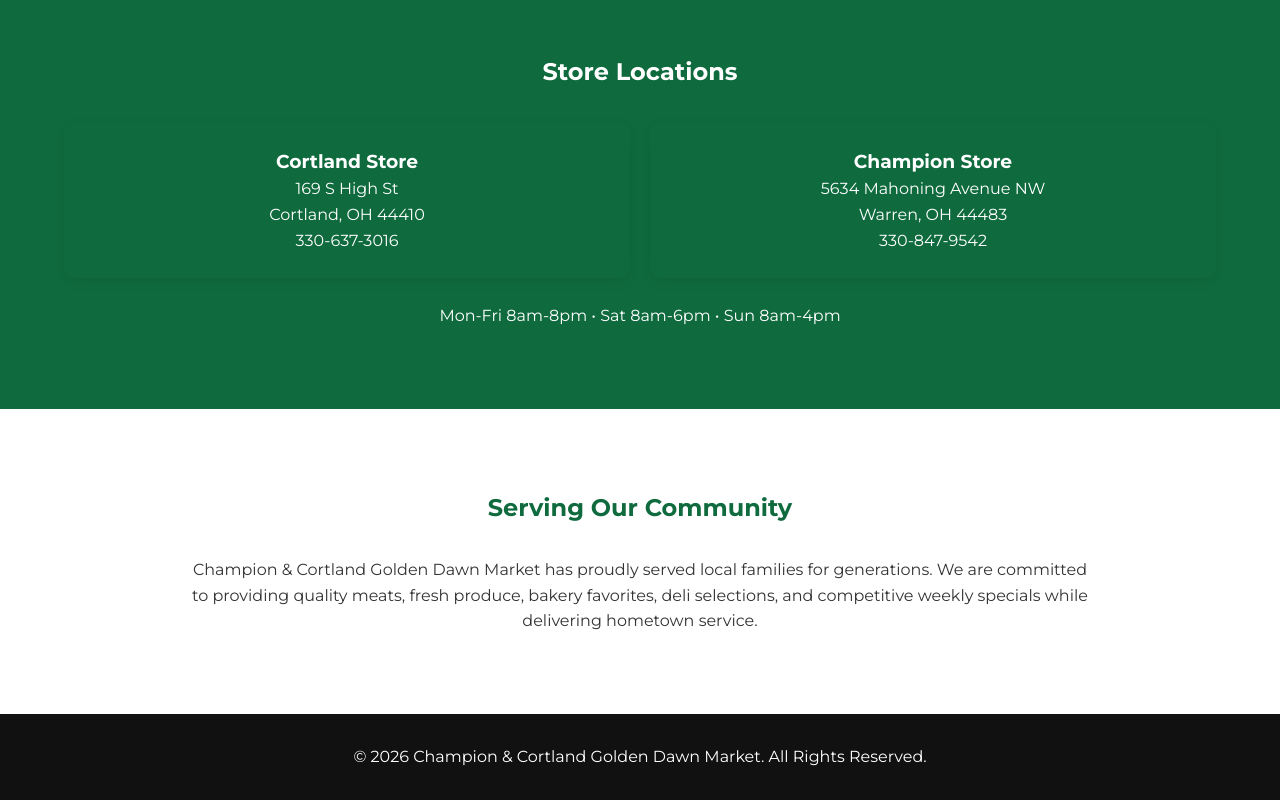
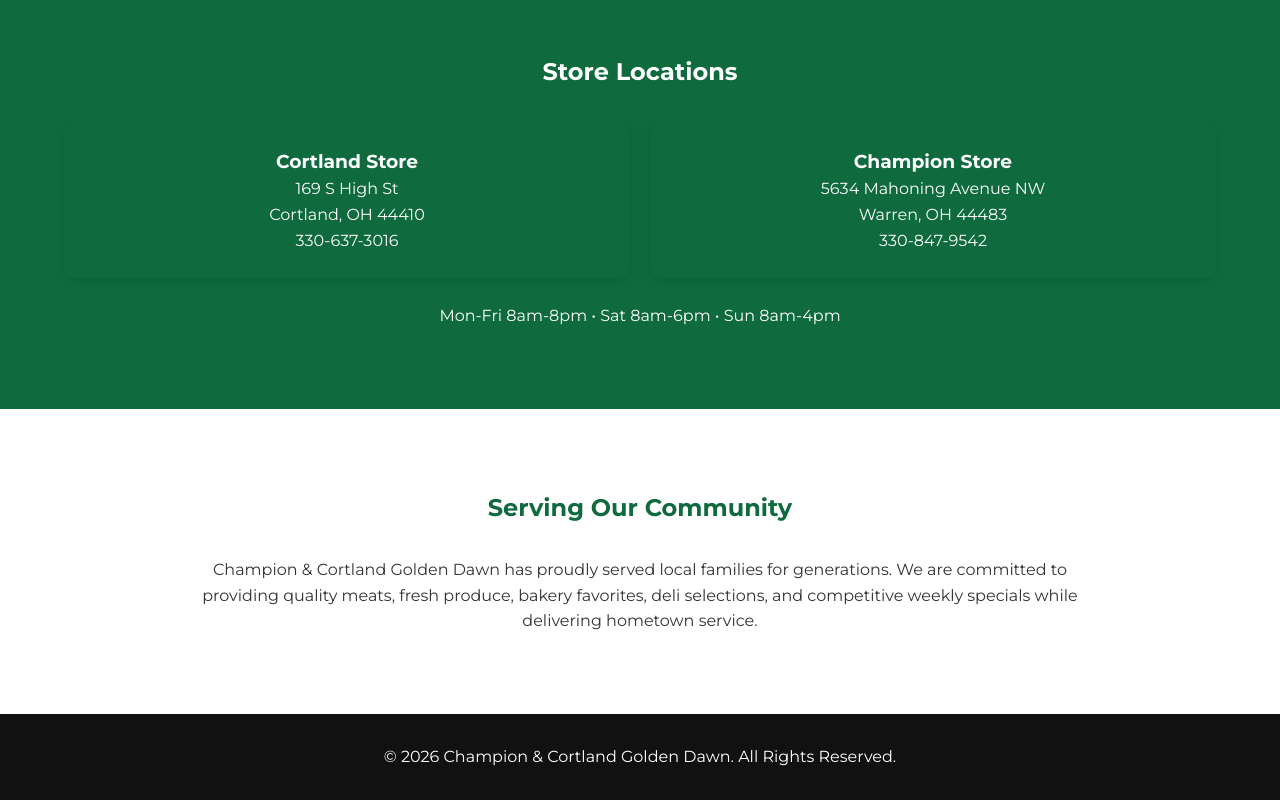
Before and after one commit to goldendawncortlandchampion/goldendawncortlandchampion, a plain HTML site: page index.html in a window 1280 px wide. Shown: the part 4867-5667 px from the top of the page. Drawn offline with Linux system fonts and the light colour scheme.

Commit message:
Update index.html

```diff
--- a/index.html
+++ b/index.html
@@ -91,7 +91,7 @@
 <div class="container">
 <h2>Serving Our Community</h2>
 <p style="max-width:900px;margin:auto;text-align:center">
-Champion & Cortland Golden Dawn Market has proudly served local families for generations.
+Champion & Cortland Golden Dawn has proudly served local families for generations.
 We are committed to providing quality meats, fresh produce, bakery favorites, deli selections,
 and competitive weekly specials while delivering hometown service.
 </p>
@@ -99,7 +99,7 @@
 </section>
 
 <footer>
-© 2026 Champion & Cortland Golden Dawn Market. All Rights Reserved.
+© 2026 Champion & Cortland Golden Dawn. All Rights Reserved.
 </footer>
 </body>
 </html>
```
